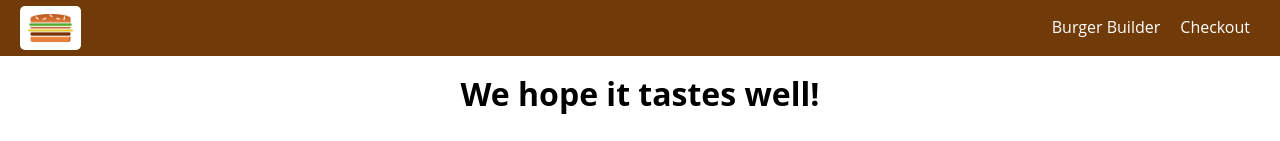
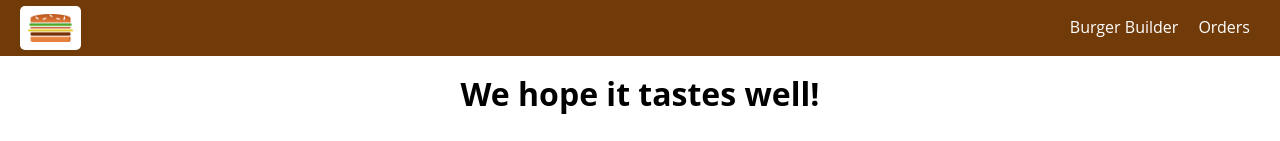
Before and after one commit to tnguyen440/burger-builder, a React app: page /checkout in a window 1280 px wide. Shown: the top 141 px of the page. Built offline with nearby package versions, Linux system fonts and the light colour scheme.

Commit message:
add navigation links

```diff
--- a/src/components/Navigation/NavigationItem/NavigationItem.css
+++ b/src/components/Navigation/NavigationItem/NavigationItem.css
@@ -6,7 +6,7 @@
 }
 
 .NavigationItem a {
-  color: #8f5c2c;
+  color: #8F5C2C;
   text-decoration: none;
   width: 100%;
   box-sizing: border-box;
@@ -15,17 +15,17 @@
 
 .NavigationItem a:hover,
 .NavigationItem a:active,
-.NavigationItem a.hover {
-  color: #40a4c8;
+.NavigationItem a.active {
+  color: #40A4C8;
 }
 
 @media (min-width: 500px) {
   .NavigationItem {
       margin: 0;
       display: flex;
-    align-items: center;
       height: 100%;
       width: auto;
+      align-items: center;
   }
 
   .NavigationItem a {
@@ -37,9 +37,9 @@
 
   .NavigationItem a:hover,
   .NavigationItem a:active,
-  .NavigationItem a.hover {
-    background-color: #8f5c2c;
-    border-bottom: 4px solid #40a4c8;
+  .NavigationItem a.active {
+      background-color: #8F5C2C;
+      border-bottom: 4px solid #40A4C8;
       color: white;
   }
 }
--- a/src/components/Navigation/NavigationItem/NavigationItem.js
+++ b/src/components/Navigation/NavigationItem/NavigationItem.js
@@ -1,5 +1,5 @@
 import React from 'react';
-
+import { NavLink } from 'react-router-dom';
 import classes from './NavigationItem.css';
 
 const navigationItem = (props) => {
@@ -7,12 +7,13 @@ const navigationItem = (props) => {
 
   return (
     <li className={classes.NavigationItem}>
-      <a
-        href={props.link}
-        className={itemClasses}
+      <NavLink
+        to={props.link}
+        exact={props.exact}
+        activeClassName={classes.active}
       >
         {props.children}
-      </a>
+      </NavLink>
     </li>
   );
 };
--- a/src/components/Navigation/NavigationItems/NavigationItems.js
+++ b/src/components/Navigation/NavigationItems/NavigationItems.js
@@ -6,8 +6,8 @@ import classes from './NavigationItems.css';
 const navigationItems = (props) => {
   return (
     <ul className={classes.NavigationItems}>
-      <NavigationItem link='/' active>Burger Builder</NavigationItem >
-      <NavigationItem link='/'>Checkout</NavigationItem >
+      <NavigationItem link='/' exact>Burger Builder</NavigationItem >
+      <NavigationItem link='/orders'>Orders</NavigationItem >
     </ul>
   );
 };
```
Lines whose indentation alone changed are shown as unchanged.
